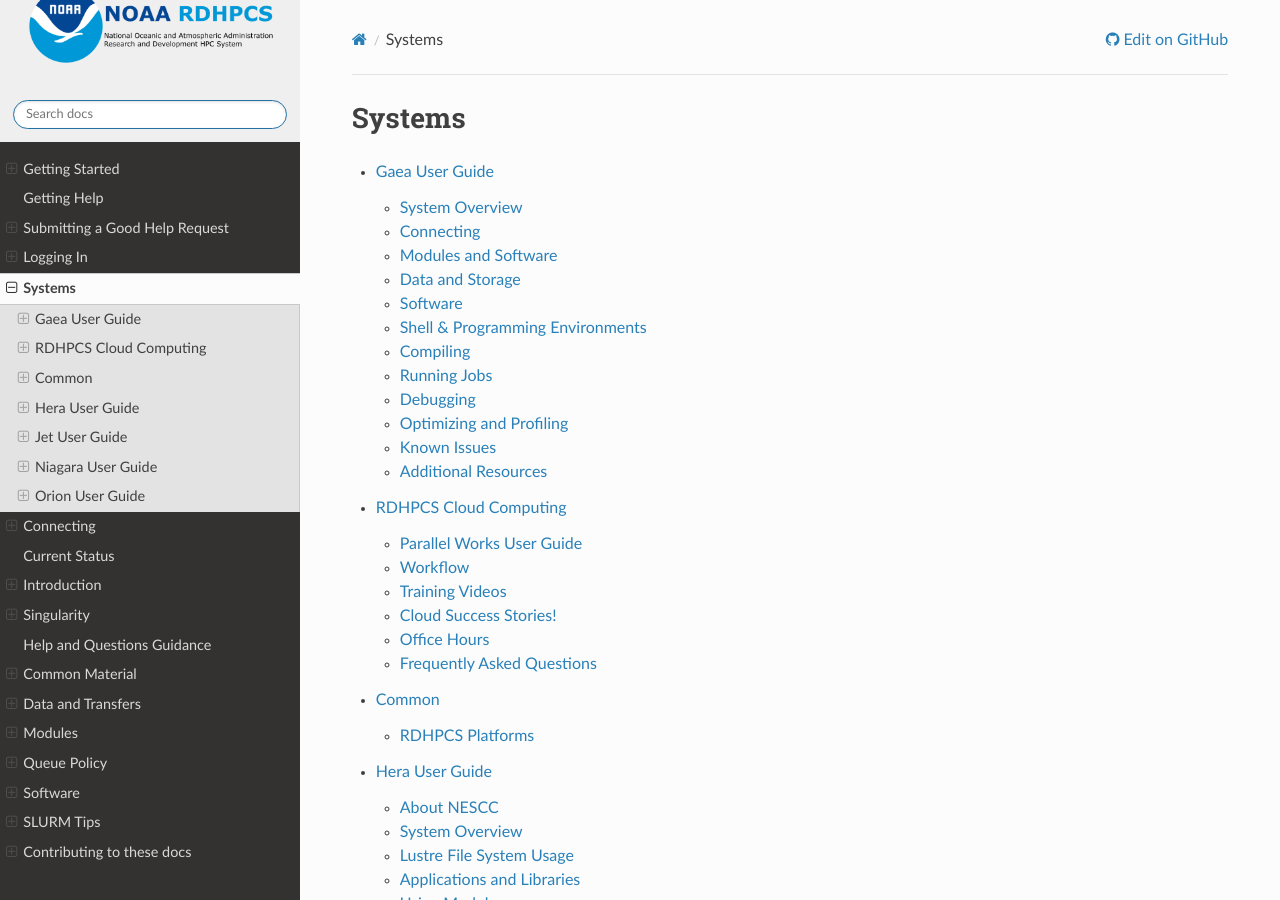
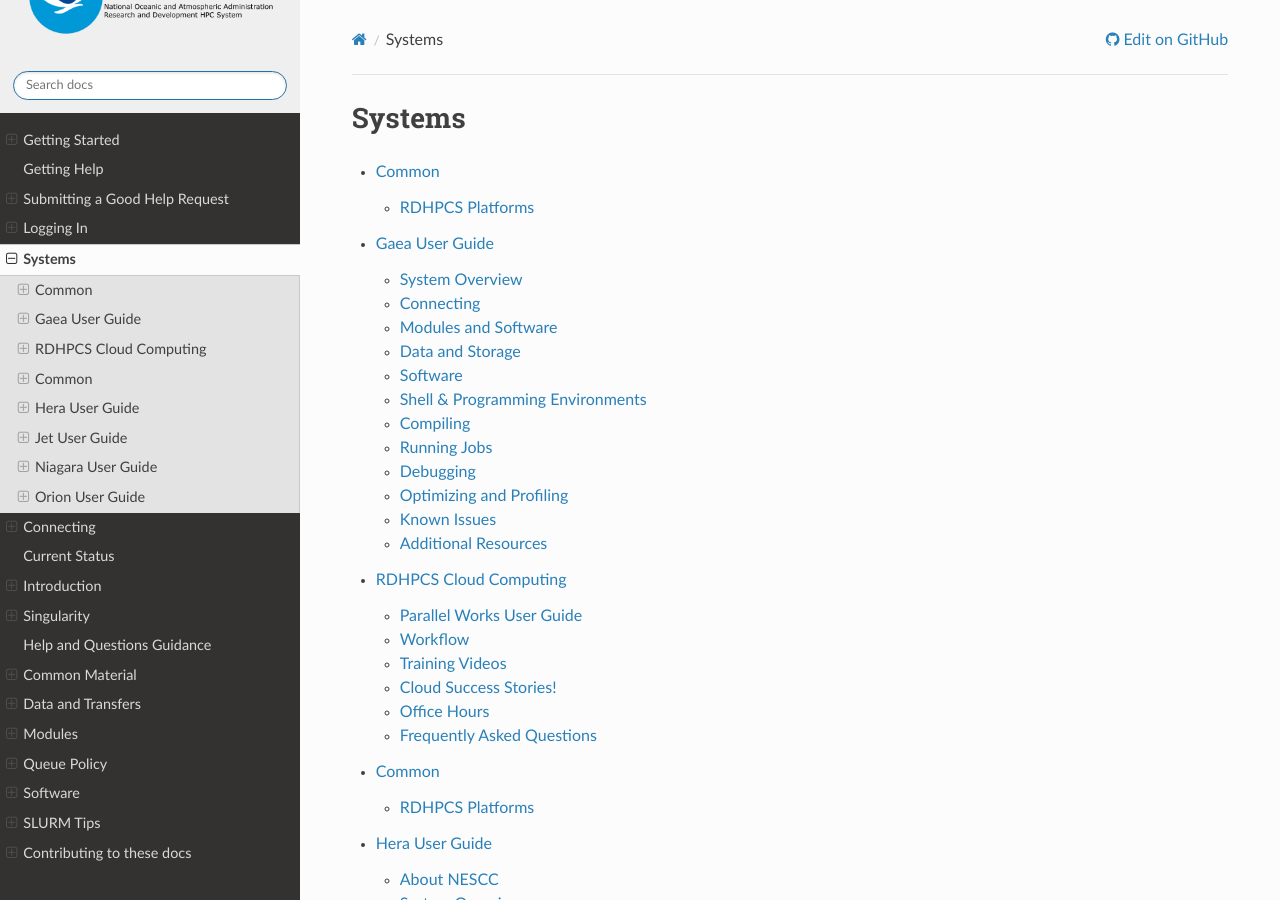
Before and after one commit to NOAA-RDHPCS/noaa-rdhpcs.github.io, a Sphinx documentation site: the page built from source/systems/index.rst, in a window 1280 px wide and 900 px high. Built offline with Sphinx 7.4.7 and the Read the Docs theme 2.0.0, drawn with Linux system fonts in a browser that asks for light colours; pages that are not in the unit, such as notebooks, are missing from menus; part of the change alters nothing that is shown.

Commit message:
common first

```diff
--- a/source/systems/index.rst
+++ b/source/systems/index.rst
@@ -5,6 +5,7 @@ Systems
 .. toctree::
    :maxdepth: 2
 
+   common.rst
    gaea_user_guide.rst
    cloud_user_guide.rst
    common.rst
@@ -13,4 +14,4 @@ Systems
    niagara_user_guide.rst
    orion_user_guide.rst
    gaea
-   Cloud_test
+   Cloud_test.rst
```
